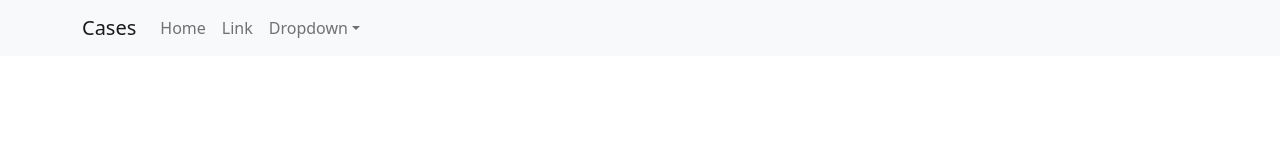
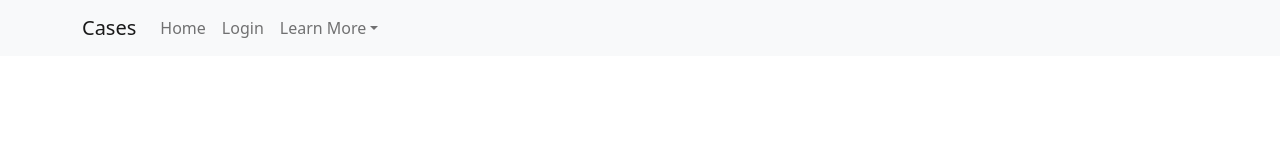
Before and after one commit to xleonard1/Attorney-Case-Management, a React (Create React App) app in the folder client/: page / in a window 1280 px wide. Shown: the top 160 px of the page. Built offline with nearby package versions, Linux system fonts and the light colour scheme.

Commit message:
changed navbar items

```diff
--- a/client/src/components/Nav/index.js
+++ b/client/src/components/Nav/index.js
@@ -12,17 +12,13 @@ function Navigation() {
         <Navbar.Collapse id="basic-navbar-nav">
           <Nav className="me-auto">
             <Nav.Link href="#home">Home</Nav.Link>
-            <Nav.Link href="#link">Link</Nav.Link>
-            <NavDropdown title="Dropdown" id="basic-nav-dropdown">
-              <NavDropdown.Item href="#action/3.1">Action</NavDropdown.Item>
+            <Nav.Link href="#link">Login</Nav.Link>
+            <NavDropdown title="Learn More" id="basic-nav-dropdown">
+              <NavDropdown.Item href="#action/3.1">About Us</NavDropdown.Item>
               <NavDropdown.Item href="#action/3.2">
-                Another action
+                Services
               </NavDropdown.Item>
-              <NavDropdown.Item href="#action/3.3">Something</NavDropdown.Item>
-              <NavDropdown.Divider />
-              <NavDropdown.Item href="#action/3.4">
-                Separated link
-              </NavDropdown.Item>
+              <NavDropdown.Item href="#action/3.3">Contact</NavDropdown.Item>
             </NavDropdown>
           </Nav>
         </Navbar.Collapse>
```
